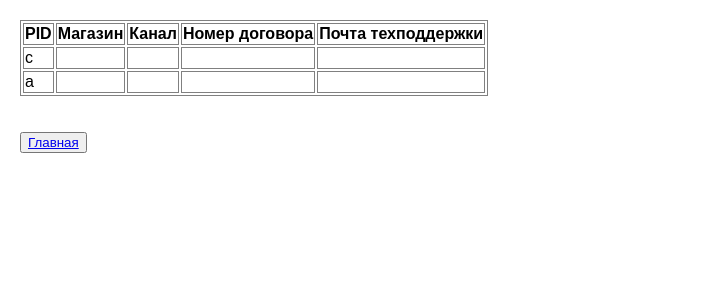
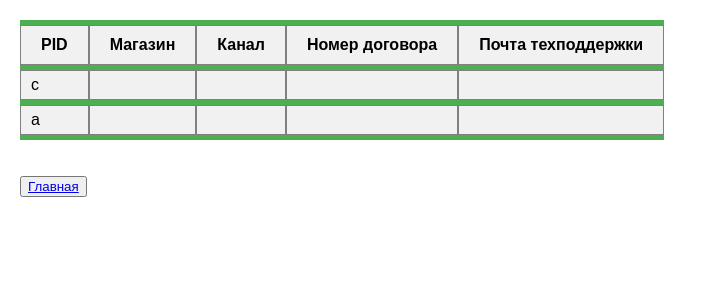
Before and after one commit to DorofD/ISPinfo, a Flask app: page /shop in a window 1280 px wide. Shown: the part 50-350 px from the top of the page, without its empty margins (0-707 px from the left). Run offline with Flask 2, Linux system fonts and the light colour scheme.

Commit message:
правки верстки

```diff
--- a/static/css/styles.css
+++ b/static/css/styles.css
@@ -60,12 +60,17 @@ input.shop {
 }
 
 table {
-  border: 1px solid grey;
+  background: #4caf50;
+  border-spacing: 0 5px;
 }
 
 th {
+  background-color: #f1f1f1;
+  padding: 10px 20px;
   border: 1px solid grey;
 }
 td {
+  background-color: #f1f1f1;
   border: 1px solid grey;
+  padding: 5px 10px;
 }
```
